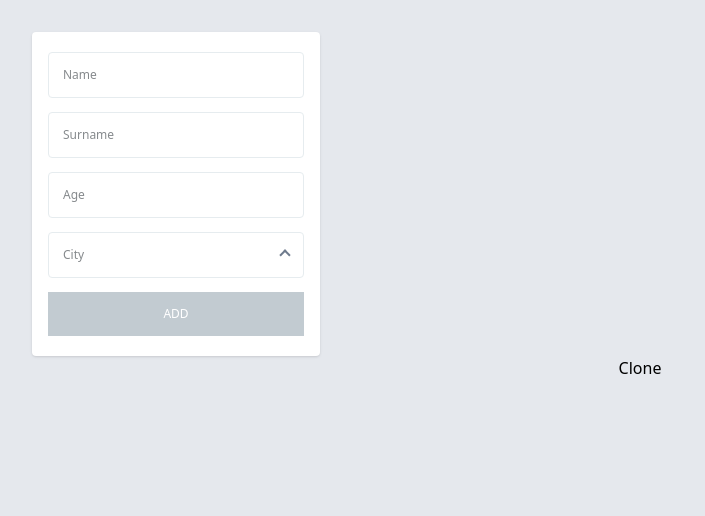
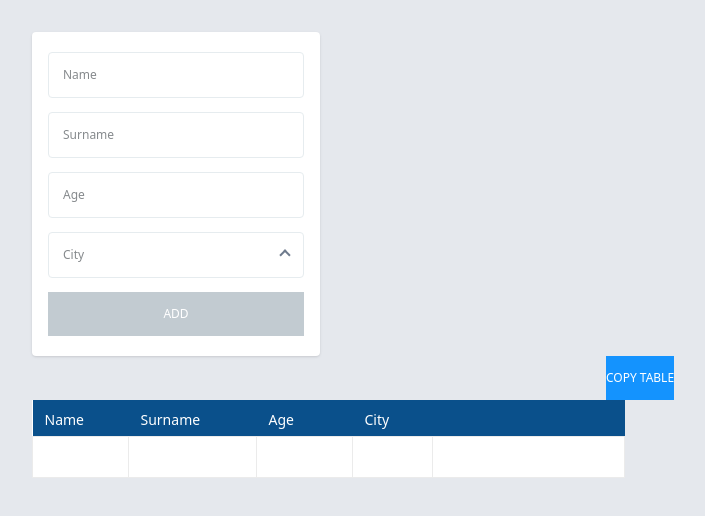
Before and after one commit to Gerasik/Test-tables, a React (Vite) app: page / in a window 1280 px wide. Shown: the top 516 px of the page, without its empty margins (0-705 px from the left). Built offline with nearby package versions, Linux system fonts and the light colour scheme.

Commit message:
add Table component

```diff
--- a/src/App.tsx
+++ b/src/App.tsx
@@ -1,4 +1,4 @@
-import Table from "components/Table"
+import TableList from "components/TableList"
 import "./App.css"
 import Form from "components/Form"
 
@@ -6,7 +6,7 @@ function App() {
   return (
     <div className="App">
       <Form />
-      <Table />
+      <TableList />
     </div>
   )
 }
--- a/src/components/Button.tsx
+++ b/src/components/Button.tsx
@@ -3,11 +3,17 @@ import classNames from "classnames"
 
 interface Props {
   children: ReactNode
-  disabled: boolean
+  disabled?: boolean
   type?: HTMLButtonElement["type"]
+  onClick: () => void
 }
 
-const Button = ({ children, disabled, type = "button" }: Props) => {
+const Button = ({
+  children,
+  disabled = false,
+  type = "button",
+  onClick,
+}: Props) => {
   return (
     <button
       type={type}
@@ -20,6 +26,7 @@ const Button = ({ children, disabled, type = "button" }: Props) => {
             disabled,
         }
       )}
+      onClick={onClick}
     >
       {children}
     </button>
--- a/src/components/Form.tsx
+++ b/src/components/Form.tsx
@@ -18,13 +18,16 @@ const Form = () => {
     formState: { errors, isValid },
   } = useForm<DataItem>({
     mode: "onChange",
+    defaultValues: {
+      id: uuidv4(),
+    },
     resolver: yupResolver(dataItemSchema),
   })
+  console.log("🚀 ~ Form ~ errors:", errors, isValid)
 
   const onSubmit: SubmitHandler<DataItem> = (data) => {
-    const dataWithUniqueId = { ...data, id: uuidv4() }
-    tablesStore.addRow(dataWithUniqueId)
-    reset()
+    tablesStore.addRow(data)
+    reset({ id: uuidv4() })
   }
 
   return (
--- a/src/components/Table.tsx
+++ b/src/components/Table.tsx
@@ -1,33 +1,49 @@
-import { useState, useLayoutEffect, Fragment } from "react"
-import tablesStore from "store/data"
+import { DataItem } from "schema/data"
 
-const Table = () => {
-  const [tablesState, setTablesState] = useState(tablesStore.initialState)
+interface Props {
+  data: DataItem[]
+  onEdit: (item: DataItem) => void
+  onDelete: (id: string) => void
+}
 
-  useLayoutEffect(() => {
-    tablesStore.subscribe(setTablesState)
-  }, [])
-
+const Table: React.FC<Props> = ({ data, onEdit, onDelete }) => {
   return (
-    <div>
-      {tablesState.data.map((tableData, tableIndex) => (
-        <Fragment key={tableIndex}>
-          {!tableIndex && (
-            <button onClick={tablesStore.copyTable}>Clone</button>
-          )}
-          <ul>
-            {tableData.map((i) => (
-              <li key={i.id}>
-                {i.name} {i.surname} {i.age} {i.city}{" "}
-                <button onClick={() => tablesStore.deleteRow(tableIndex, i.id)}>
-                  Delete item
-                </button>
-              </li>
-            ))}
-          </ul>
-        </Fragment>
-      ))}
-    </div>
+    <table className="table-list">
+      <thead>
+        <tr>
+          <th className="min-w-24">Name</th>
+          <th className="min-w-32">Surname</th>
+          <th className="min-w-24">Age</th>
+          <th className="min-w-20">City</th>
+          <th className="min-w-48"></th>
+        </tr>
+      </thead>
+      <tbody>
+        {data.length ? (
+          data.map((item) => (
+            <tr key={item.id}>
+              <td>{item.name}</td>
+              <td>{item.surname}</td>
+              <td>{item.age}</td>
+              <td>{item.city}</td>
+              <td>
+                <button onClick={() => onEdit(item)}>Edit</button>
+                <button onClick={() => onDelete(item.id)}>Delete</button>
+              </td>
+            </tr>
+          ))
+        ) : (
+          <tr>
+            <td />
+            <td />
+            <td />
+            <td />
+            <td>⠀</td>
+          </tr>
+        )}
+      </tbody>
+    </table>
   )
 }
+
 export default Table
--- /dev/null
+++ b/src/components/TableList.tsx
@@ -0,0 +1,34 @@
+import { useState, useLayoutEffect, Fragment } from "react"
+import tablesStore from "store/data"
+import Table from "./Table"
+import { DataItem } from "schema/data"
+import Button from "./Button"
+
+const TableList = () => {
+  const [tablesState, setTablesState] = useState(tablesStore.initialState)
+
+  useLayoutEffect(() => {
+    tablesStore.subscribe(setTablesState)
+  }, [])
+
+  return (
+    <div>
+      {tablesState.data.map((tableData, tableIndex) => (
+        <Fragment key={tableIndex}>
+          {!tableIndex && (
+            <Button onClick={tablesStore.copyTable}> Copy table</Button>
+          )}
+          <Table
+            data={tableData}
+            onEdit={(item: DataItem) => console.log(item)}
+            onDelete={(itemId: string) =>
+              tablesStore.deleteRow(tableIndex, itemId)
+            }
+          />
+        </Fragment>
+      ))}
+    </div>
+  )
+}
+
+export default TableList
--- a/src/index.css
+++ b/src/index.css
@@ -7,3 +7,25 @@
     Oxygen, Ubuntu, Cantarell, "Open Sans", "Helvetica Neue", sans-serif;
   background-color: #e5e8ed;
 }
+
+@layer components {
+  .table-list {
+    @apply text-sm;
+    background-color: white;
+    text-align: left;
+  }
+  .table-list th {
+    background-color: theme("colors.table-main");
+    color: white;
+    @apply font-normal;
+    @apply px-3;
+    @apply pt-2.5;
+    @apply pb-1.5;
+  }
+  .table-list td {
+    @apply border;
+    @apply border-table-border;
+    @apply px-3;
+    @apply py-2.5;
+  }
+}
--- a/tailwind.config.js
+++ b/tailwind.config.js
@@ -9,6 +9,8 @@ export default {
         "color-icon": "#6F7B8D",
         "theme-button-primary": "#1493FE",
         "theme-button-primary-disabled": "#C2CBD1",
+        "table-main": "#0A508B",
+        "table-border": "#EBEBEB",
       },
     },
   },
```
